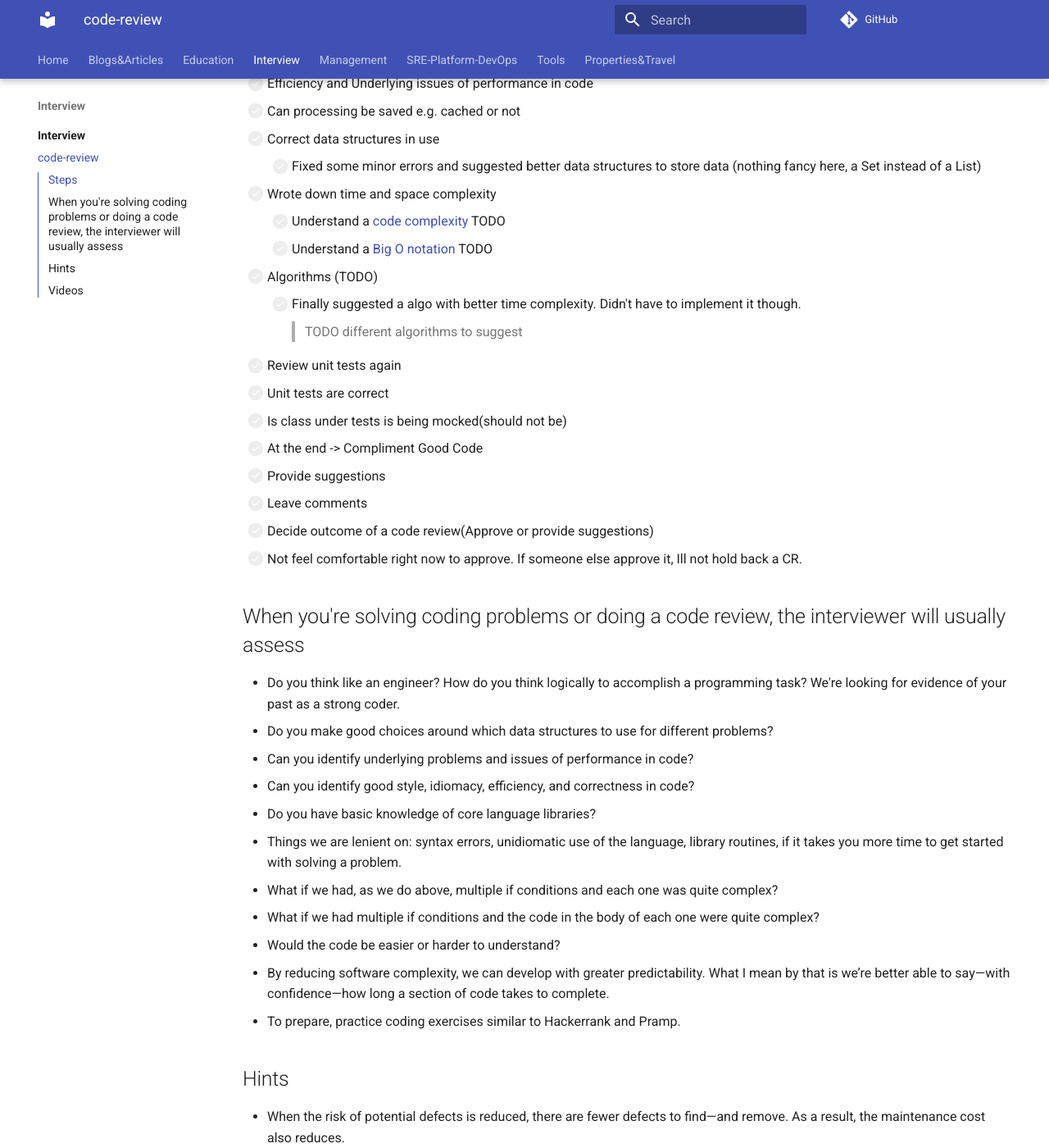
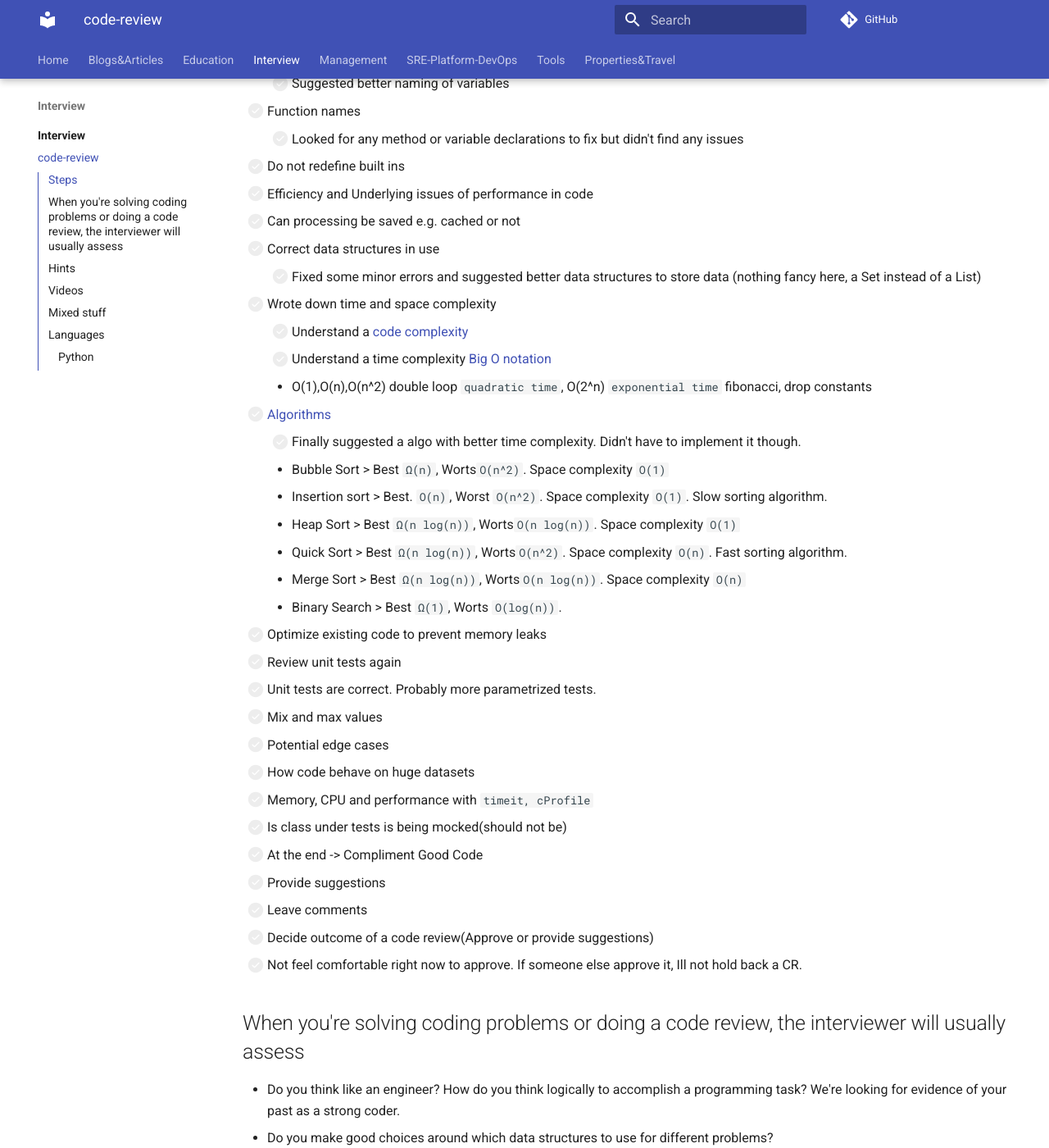
Before and after one commit to ivankatliarchuk/knowledge-base, an MkDocs documentation site: the page built from docs/interview/code-review.md, in a window 1280 px wide and 1400 px high, scrolled down 1647 px. Shown: the whole window at 82% size. Built offline with MkDocs 1.6.1 and Material for MkDocs 9.7.7, drawn with Linux system fonts in a browser that asks for light colours; comment, search, counter and statistics services are not loaded; some of the changed text lies outside the part shown.

Commit message:
added algorithms

````diff
--- a/docs/interview/code-review.md
+++ b/docs/interview/code-review.md
@@ -24,8 +24,11 @@ If I see something wrong?
     + [ ] **Question**: What are potential inputs, nulls expected, single threaded or multi threaded environment?
 - [ ] Walk trough fist time, after that second time
     - [ ] Are there enough/sufficient amount of comments in the code or not?
+    - [ ] Explain code logic
     - [ ] Methods have docs or not?
     - [ ] Understand where formatter was used or not
+    - [ ] Duplicated code, common functions, name constants
+    - [ ] Simplification
     - [ ] Any high level syntax and [style](https://google.github.io/styleguide/) issues
     - [ ] Walked through the code and wrote comments as I attempted to understand the algo. Checked correctness of the algo
     - [ ] Checked if boundary conditions were handled correctly
@@ -61,15 +65,26 @@ If I see something wrong?
   - [ ] Correct data structures in use
     + [ ] Fixed some minor errors and suggested better data structures to store data (nothing fancy here, a Set instead of a List)
   - [ ] Wrote down time and space complexity
-    + [ ] Understand a [code complexity](https://blog.codacy.com/an-in-depth-explanation-of-code-complexity/) TODO
-    + [ ] Understand a [Big O notation](https://developerinsider.co/big-o-notation-explained-with-examples/) TODO
-  - [ ] Algorithms (TODO)
+    + [ ] Understand a [code complexity](https://blog.codacy.com/an-in-depth-explanation-of-code-complexity/)
+    + [ ] Understand a time complexity [Big O notation](https://developerinsider.co/big-o-notation-explained-with-examples/)
+      - O(1),O(n),O(n^2) double loop `quadratic time`, O(2^n) `exponential time` fibonacci, drop constants
+  - [ ] [Algorithms](https://www.geeksforgeeks.org/time-complexities-of-all-sorting-algorithms/)
     + [ ] Finally suggested a algo with better time complexity. Didn't have to implement it though.
-    > TODO different algorithms to suggest
+      - Bubble Sort > Best `Ω(n)`, Worts`O(n^2)`. Space complexity `O(1)`
+      - Insertion sort > Best. `O(n)`, Worst `O(n^2)`. Space complexity `O(1)`. Slow sorting algorithm.
+      - Heap Sort > Best `Ω(n log(n))`, Worts`O(n log(n))`. Space complexity `O(1)`
+      - Quick Sort > Best `Ω(n log(n))`, Worts`O(n^2)`. Space complexity `O(n)`. Fast sorting algorithm.
+      - Merge Sort > Best `Ω(n log(n))`, Worts`O(n log(n))`. Space complexity `O(n)`
+      - Binary Search > Best `Ω(1)`, Worts `O(log(n))`.
+  - [ ] Optimize existing code to prevent memory leaks
 
 - [ ] Review unit tests again
-  * [ ] Unit tests are correct
-  * [ ] Is class under tests is being mocked(should not be)
+  + [ ] Unit tests are correct. Probably more parametrized tests.
+  + [ ] Mix and max values
+  + [ ] Potential edge cases
+  + [ ] How code behave on huge datasets
+  + [ ] Memory, CPU and performance with `timeit, cProfile`
+  + [ ] Is class under tests is being mocked(should not be)
 
 - [ ] At the end -> Compliment Good Code
   * [ ] Provide suggestions
@@ -93,9 +108,45 @@ If I see something wrong?
 
 ## Hints
 
+- Try to understand what the code is doing and what is suppose to be doing
 - When the risk of potential defects is reduced, there are fewer defects to find—and remove. As a result, the maintenance cost also reduces.
 - Given that, by reducing code complexity, you reduce the risk of introducing defects; whether they’re small or large, slightly embarrassing or bankruptcy-inducing.
+
+
+**Time Complexity**: Time Complexity is defined as the number of times a particular instruction set is executed rather than the total time taken. It is because the total time took also depends on some external factors like the compiler used, processor’s speed, etc.
+
+**Space Complexity**: Space Complexity is the total memory space required by the program for its execution.
 
 ## Videos
 
 - [example coding interview](https://www.youtube.com/watch?v=XKu_SEDAykw)
+
+## Mixed stuff
+
+- [Python threading]( https://realpython.com/intro-to-python-threading/)
+
+## Languages
+
+### Python
+
+```py
+"""
+TODO: what the function is doing
+
+:param id: account id
+:param region: aws region
+:type id: str
+:type region: str
+:returns: None
+:raises Exception if a role not found
+"""
+```
+
+```py
+import unittest
+
+class TestStringMethods(unittest.TestCase):
+
+    def test_upper(self):
+        self.assertEqual('foo'.upper(), 'FOO')
+```
````
Also changed, not shown: other parts of docs/interview/code-review.md (+1 -0 lines).
